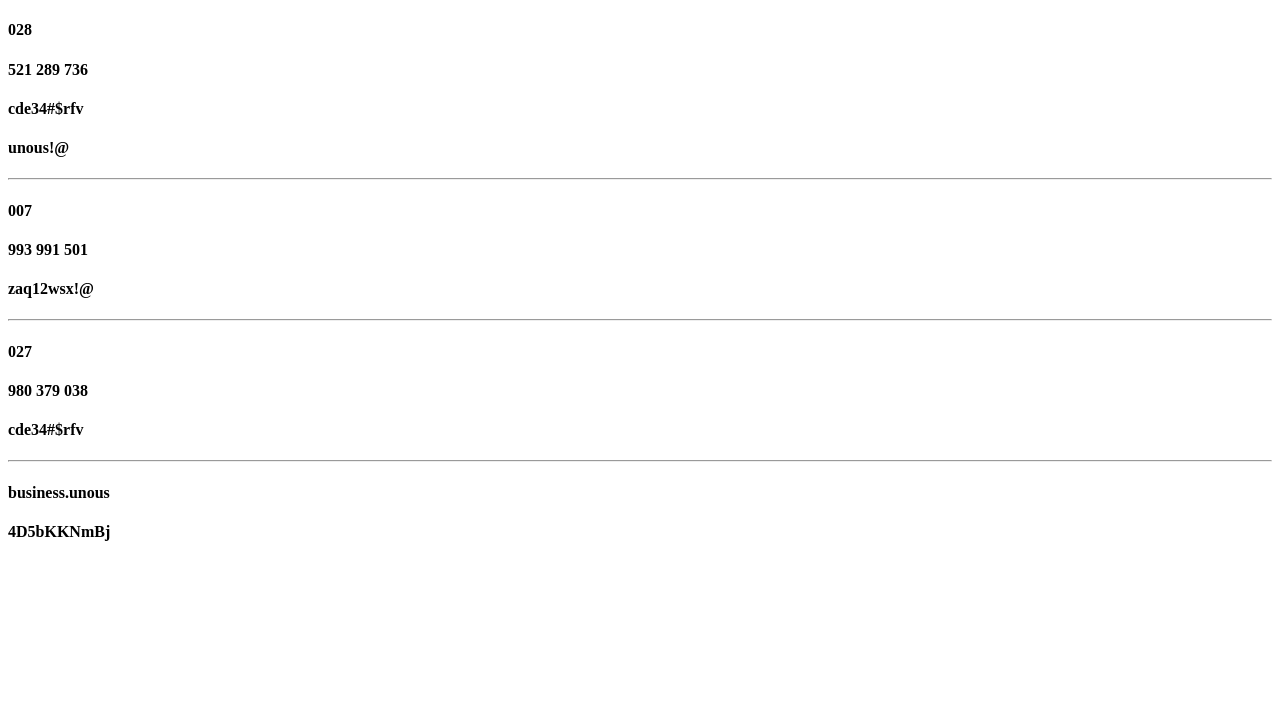
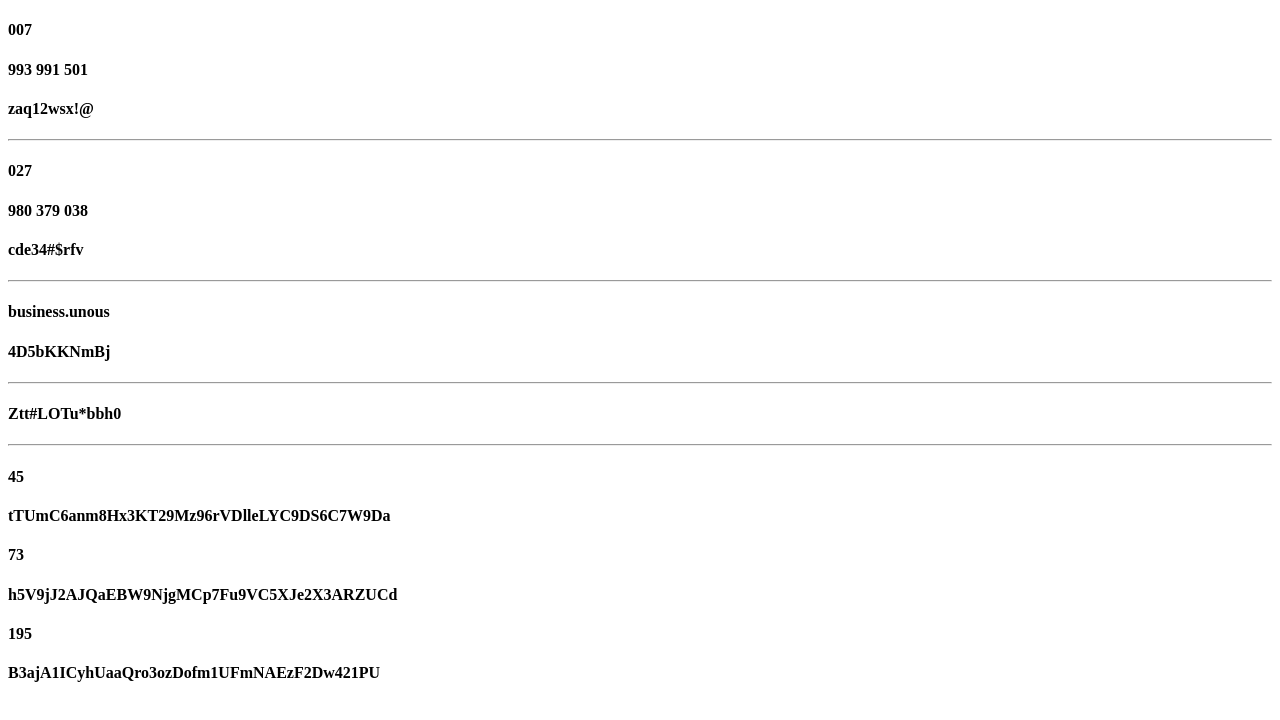
Before and after one commit to guilhermealvesds/auxiliar-1, a plain HTML site: page index.html in a window 1280 px wide. Drawn offline with Linux system fonts and the light colour scheme.

Commit message:
Add files via upload

```diff
--- a/index.html
+++ b/index.html
@@ -5,11 +5,6 @@
       <meta charset="utf-8">
    </head>
    <body>
- 	  <h4>028</h4>
-	  <h4>521 289 736</h4>
-	  <h4>cde34#$rfv</h4>
-	  <h4>unous!@</h4>
-	  <hr>
 	  <h4>007</h4>
 	  <h4>993 991 501</h4>
 	  <h4>zaq12wsx!@</h4>
@@ -20,5 +15,14 @@
 	  <hr>
 	  <h4>business.unous</h4>
 	  <h4>4D5bKKNmBj</h4>
+      <hr>
+      <h4>Ztt#LOTu*bbh0</h4>
+      <hr>
+      <h4>45</h4>
+      <h4>tTUmC6anm8Hx3KT29Mz96rVDlleLYC9DS6C7W9Da</h4>
+      <h4>73</h4>
+      <h4>h5V9jJ2AJQaEBW9NjgMCp7Fu9VC5XJe2X3ARZUCd</h4>
+      <h4>195</h4>
+      <h4>B3ajA1ICyhUaaQro3ozDofm1UFmNAEzF2Dw421PU</h4>
    </body>
 </html>
```
